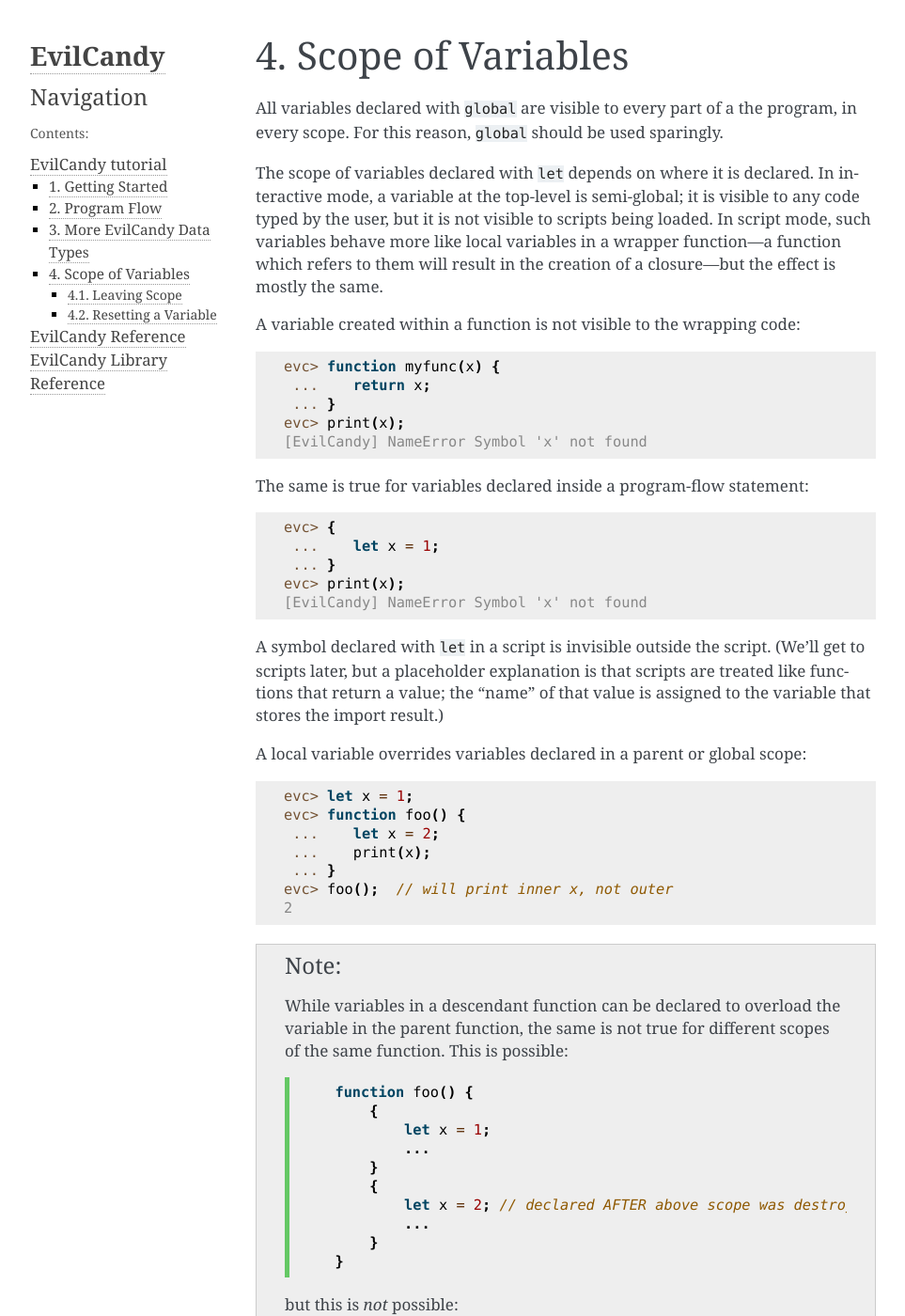
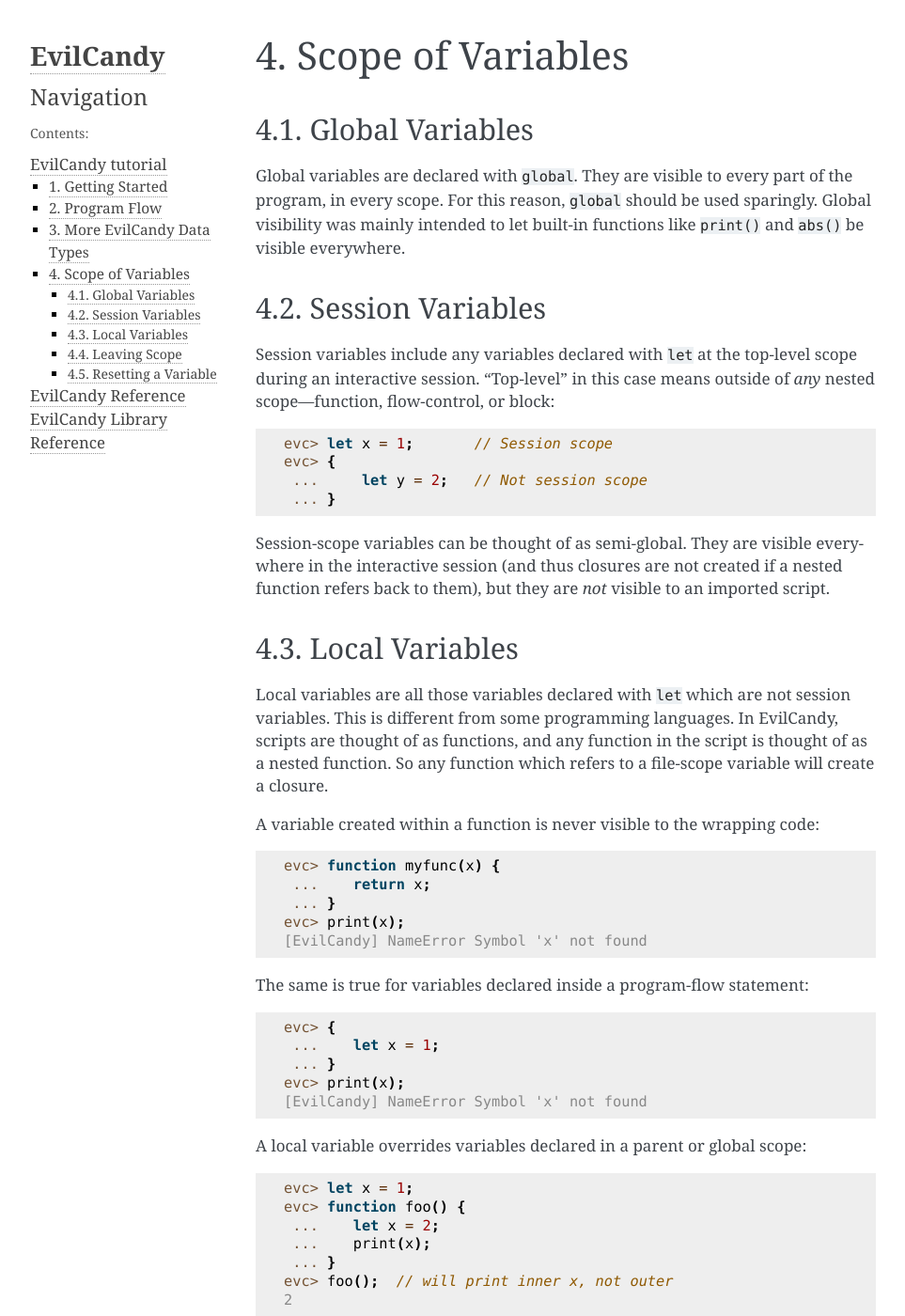
Before and after one commit to paul-bailey/EvilCandy, a Sphinx documentation site: the page built from Documentation/tutorial/scope.rst, in a window 1280 px wide and 1400 px high. Shown: the whole window at 94% size, without its empty margins (148-1111 px from the left). Built offline with Sphinx 7.4.7, drawn with Linux system fonts in a browser that asks for light colours.

Commit message:
clarify session variable scope

```diff
--- a/Documentation/tutorial/scope.rst
+++ b/Documentation/tutorial/scope.rst
@@ -3,18 +3,42 @@ Scope of Variables
 
 .. highlight:: evc-console
 
-All variables declared with ``global`` are visible to every part of a
-the program, in every scope.  For this reason, ``global`` should be
-used sparingly.
+Global Variables
+----------------
 
-The scope of variables declared with ``let`` depends on where it is
-declared.  In interactive mode, a variable at the top-level is semi-global;
-it is visible to any code typed by the user, but it is not visible to
-scripts being loaded.  In script mode, such variables behave more like
-local variables in a wrapper function—a function which refers to them
-will result in the creation of a closure—but the effect is mostly the same.
+Global variables are declared with ``global``. They are visible to
+every part of the program, in every scope.  For this reason, ``global``
+should be used sparingly.  Global visibility was mainly intended to let
+built-in functions like ``print()`` and ``abs()`` be visible everywhere.
 
-A variable created within a function is not visible to the wrapping code::
+Session Variables
+-----------------
+
+Session variables include any variables declared with ``let`` at the top-level
+scope during an interactive session.  "Top-level" in this case means
+outside of *any* nested scope—function, flow-control, or block::
+
+  evc> let x = 1;       // Session scope
+  evc> {
+   ...     let y = 2;   // Not session scope
+   ... }
+
+Session-scope variables can be thought of as semi-global.  They are
+visible everywhere in the interactive session (and thus closures are
+not created if a nested function refers back to them), but they are
+*not* visible to an imported script.
+
+Local Variables
+---------------
+
+Local variables are all those variables declared with ``let`` which are
+not session variables.  This is different from some programming languages.
+In EvilCandy, scripts are thought of as functions, and any function in
+the script is thought of as a nested function.  So any function which
+refers to a file-scope variable will create a closure.
+
+A variable created within a function is never visible to the wrapping
+code::
 
   evc> function myfunc(x) {
    ...    return x;
@@ -29,11 +53,6 @@ The same is true for variables declared inside a program-flow statement::
    ... }
   evc> print(x);
   [EvilCandy] NameError Symbol 'x' not found
-
-A symbol declared with ``let`` in a script is invisible outside the script.
-(We'll get to scripts later, but a placeholder explanation is that scripts
-are treated like functions that return a value; the "name" of that value
-is assigned to the variable that stores the import result.)
 
 A local variable overrides variables declared in a parent or global scope::
 
```
Also changed, not shown: Documentation/tutorial/getting_started.rst (+14 -10 lines).
